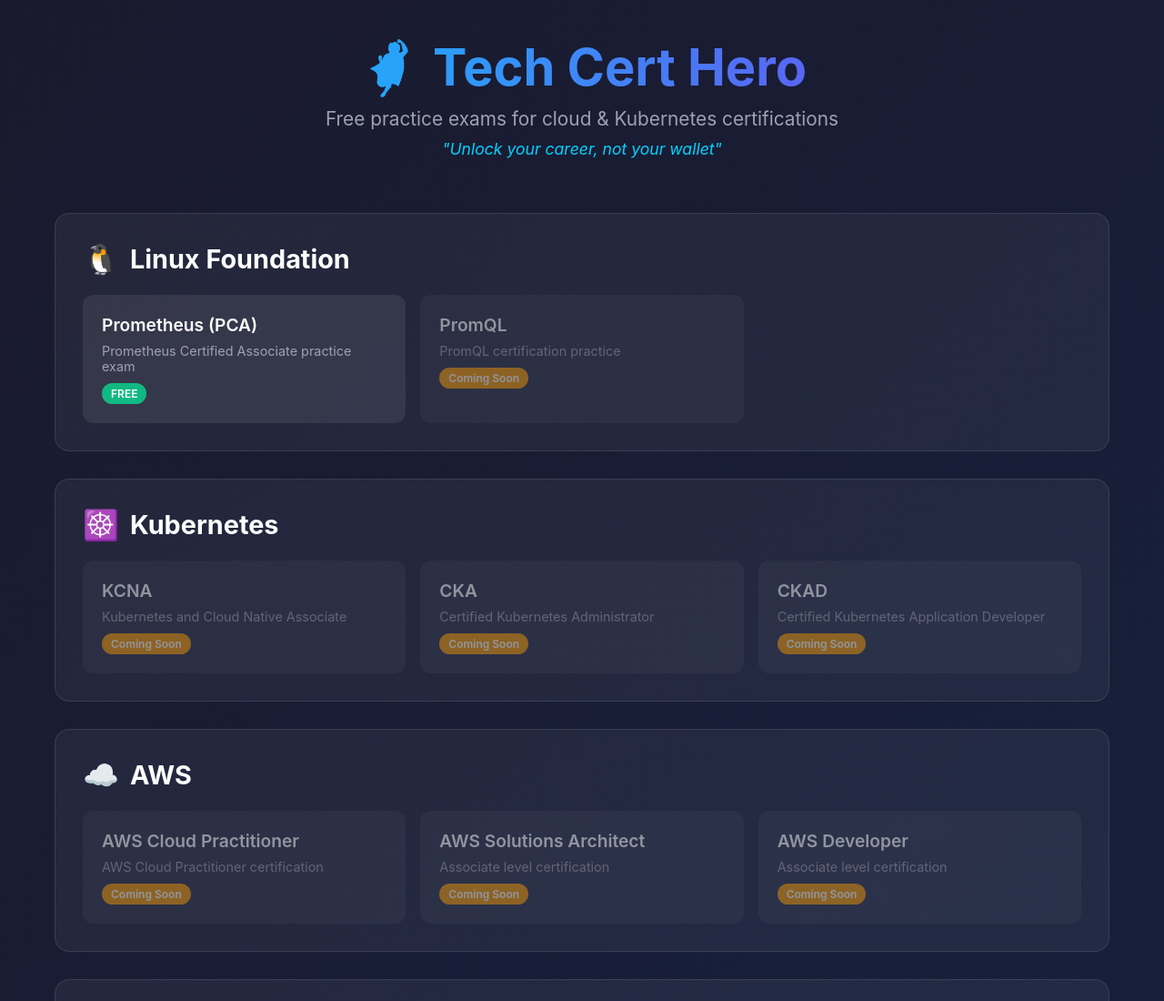
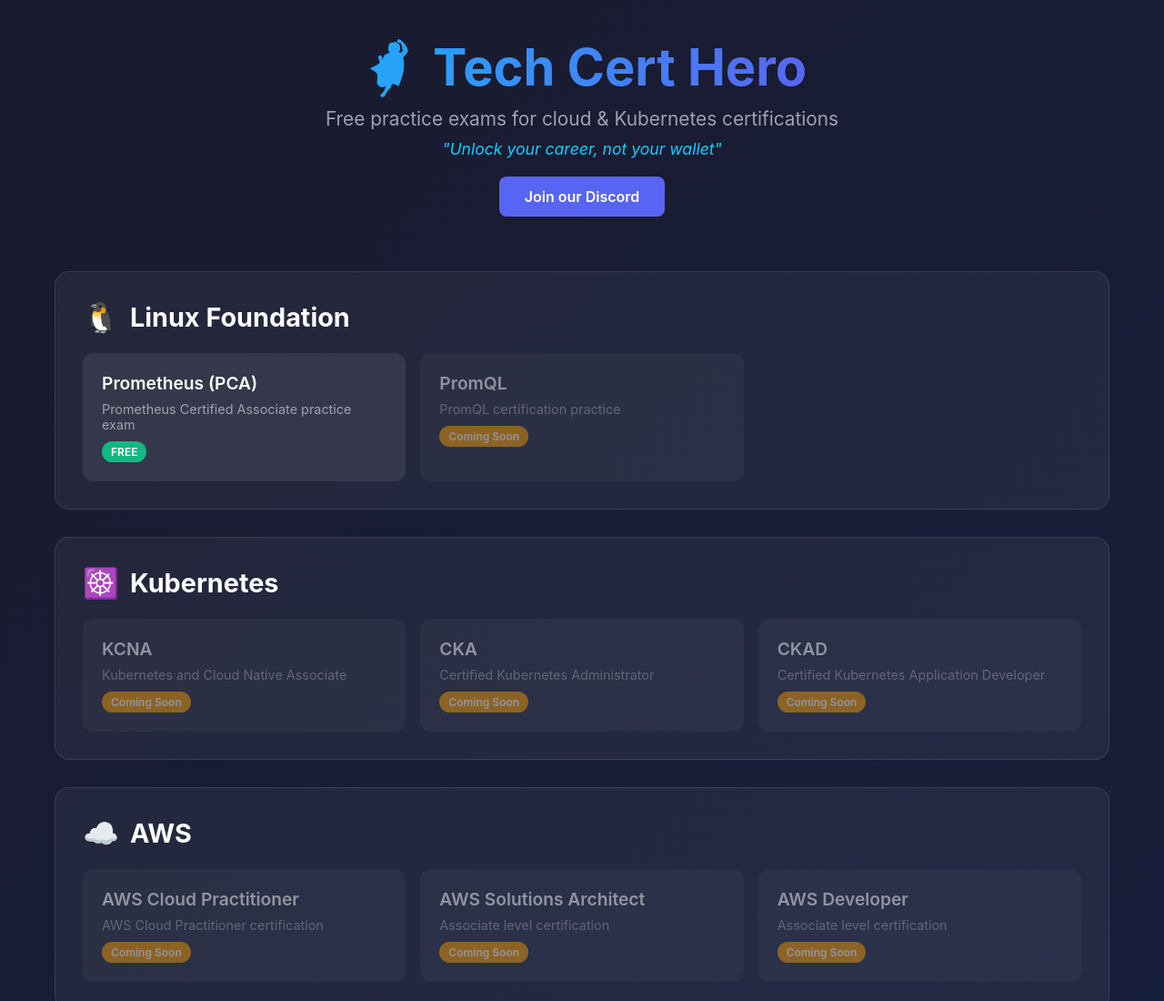
Before and after one commit to clawdney/tech-cert-hero, a plain HTML site: page index.html in a window 1280 px wide. Shown: the top 1100 px of the page at 91% size. Drawn offline with Linux system fonts and the light colour scheme.

Commit message:
Add Discord button to header

```diff
--- a/index.html
+++ b/index.html
@@ -17,6 +17,21 @@
     h1 { font-size: 3.5rem; margin-bottom: 10px; background: linear-gradient(90deg, #00d4ff, #7c3aed); -webkit-background-clip: text; -webkit-text-fill-color: transparent; }
     .tagline { font-size: 1.3rem; color: #a0a0b0; }
     .quote { font-size: 1.1rem; color: #00d4ff; font-style: italic; margin-top: 10px; }
+    .discord-btn {
+      display: inline-block;
+      margin-top: 20px;
+      padding: 12px 28px;
+      background: #5865F2;
+      color: #fff;
+      text-decoration: none;
+      border-radius: 8px;
+      font-weight: 600;
+      transition: all 0.3s ease;
+    }
+    .discord-btn:hover {
+      background: #4752C4;
+      transform: translateY(-2px);
+    }
 
     .providers { display: grid; gap: 30px; }
     .provider {
@@ -66,6 +81,7 @@
       <h1>🦸 Tech Cert Hero</h1>
       <p class="tagline">Free practice exams for cloud & Kubernetes certifications</p>
       <p class="quote">"Unlock your career, not your wallet"</p>
+      <a href="https://discord.gg/b6pggPdv" class="discord-btn" target="_blank">Join our Discord</a>
     </header>
 
     <div class="providers">
```
